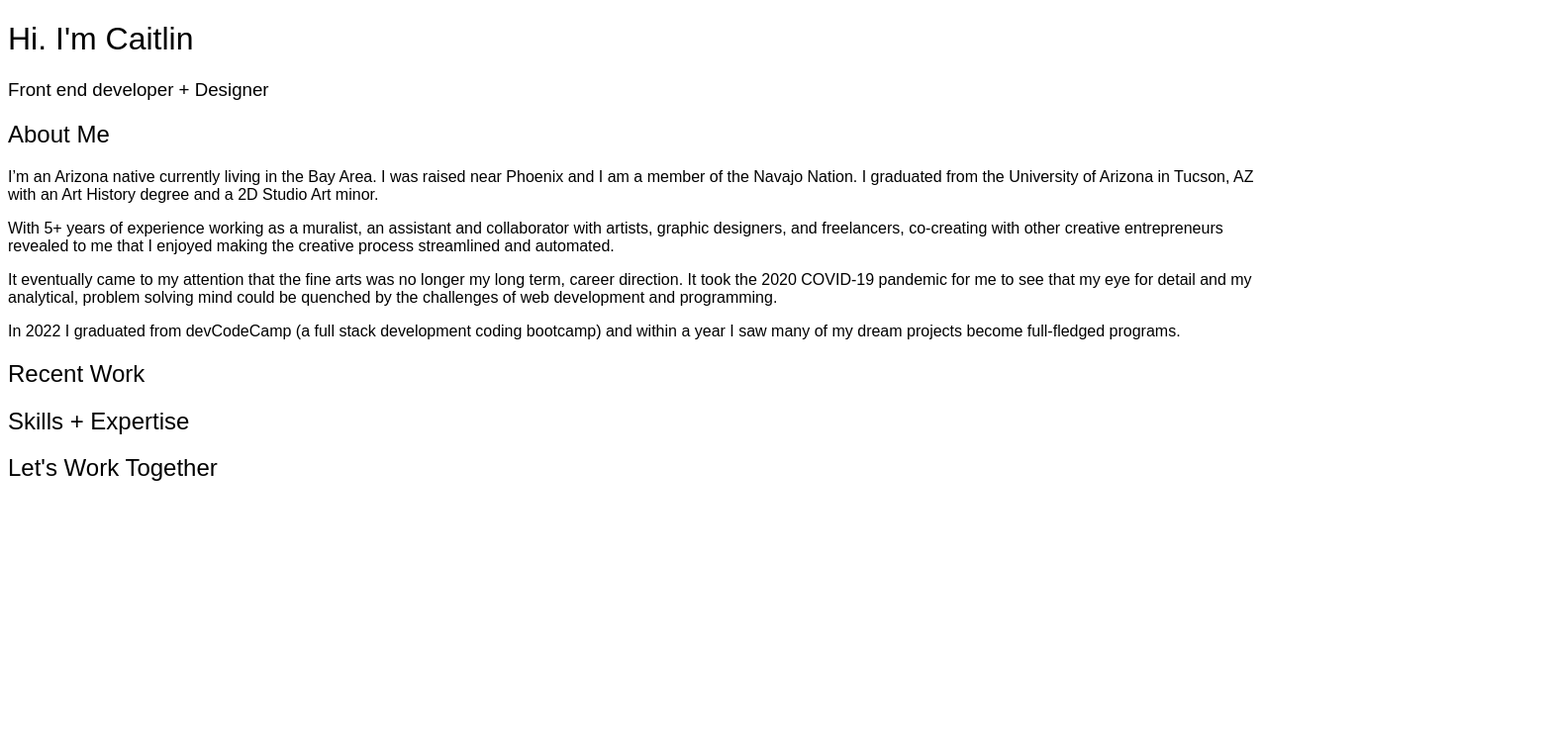
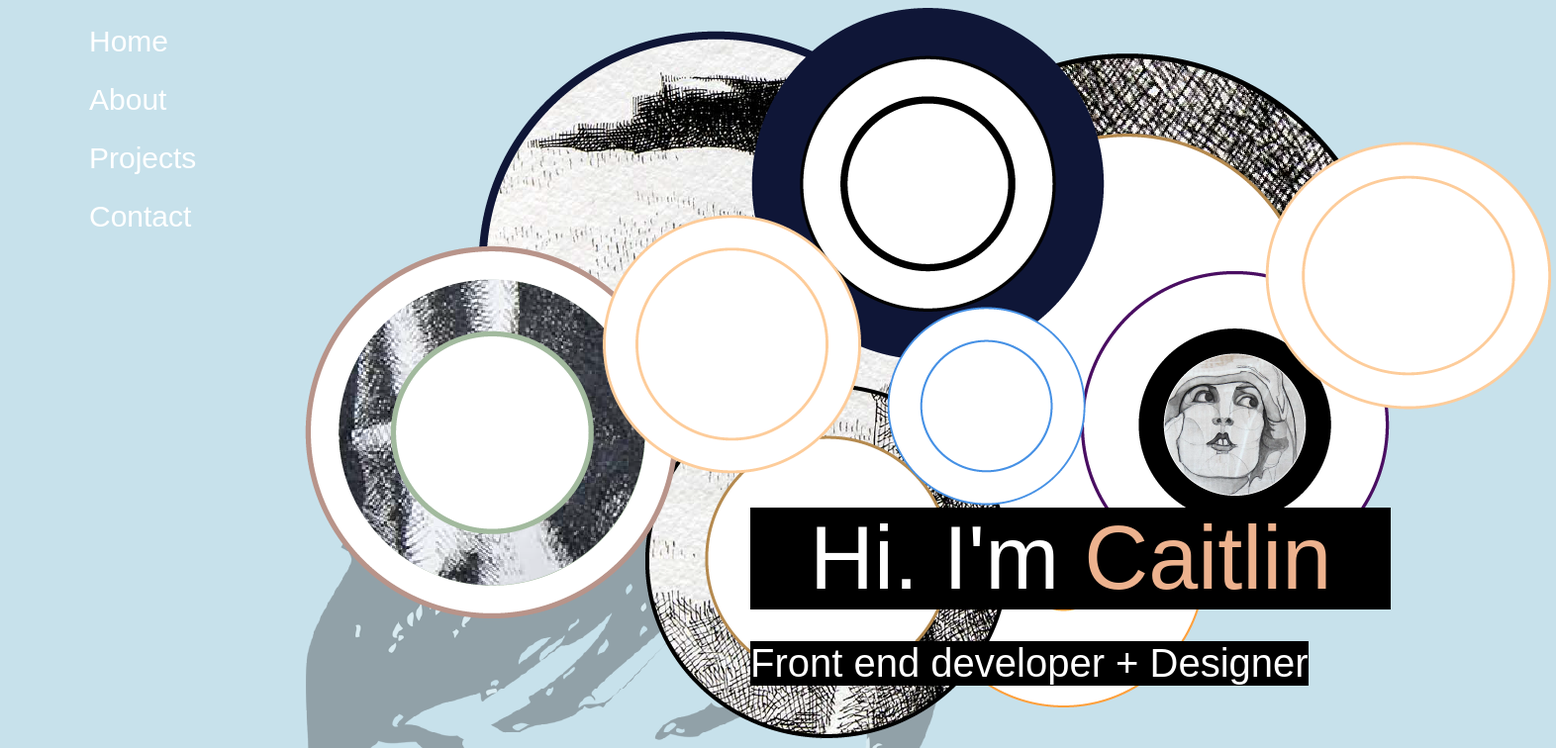
Before and after one commit to caitevanish/caitevanish.github.io, a plain HTML site: page index.html in a window 1280 px wide. Shown: the top 756 px of the page at 99% size, 1572 px wide, since content can reach past the window. Drawn offline with Linux system fonts and the light colour scheme.

Commit message:
implemented changes to HTML and CSS

```diff
--- a/index.html
+++ b/index.html
@@ -7,40 +7,74 @@
   </head>
 
   <body>
-    <!---navbar = <a href="#jump_to_topic">Jump to the topic</a> --->
+    <div class="container">
+      <nav id="navbar">
+        <ul>
+          <li><a href="#home-page">Home</a></li>
+          <li><a href="#about-me">About</a></li>
+          <li><a href="#projects">Projects</a></li>
+          <li><a href="#contact">Contact</a></li>
+        </ul>
+      </nav>
 
-    <h1>Hi. I'm Caitlin</h1>
-    <h3>Front end developer + Designer</h3>
-    <h2>About Me</h2>
-    <p>
-      I’m an Arizona native currently living in the Bay Area. I was raised near
-      Phoenix and I am a member of the Navajo Nation. I graduated from the
-      University of Arizona in Tucson, AZ with an Art History degree and a 2D
-      Studio Art minor.
-    </p>
-    <p>
-      With 5+ years of experience working as a muralist, an assistant and
-      collaborator with artists, graphic designers, and freelancers, co-creating
-      with other creative entrepreneurs revealed to me that I enjoyed making the
-      creative process streamlined and automated.
-    </p>
-    <p>
-      It eventually came to my attention that the ﬁne arts was no longer my long
-      term, career direction. It took the 2020 COVID-19 pandemic for me to see
-      that my eye for detail and my analytical, problem solving mind could be
-      quenched by the challenges of web development and programming.
-    </p>
-    <p>
-      In 2022 I graduated from devCodeCamp (a full stack development coding
-      bootcamp) and within a year I saw many of my dream projects become
-      full-ﬂedged programs.
-    </p>
+      <div id="home-page">
+        <div id="main-image">
+          <img
+            src="imgs/home-circles.png"
+            alt="Circles within circles in the shape of a cloud"
+            class="responsive"
+          />
+        </div>
+        <!-- <ul id="navigation">
+        <li><a href="Hi. I'm Caitlin" class="off">Home</a></li>
+        <li><a href="#">About</a></li>
+        <li><a href="#">projects</a></li>
+        <li><a href="#">Contact</a></li>
+      </ul> -->
 
-    <h2>Recent Work</h2>
+        <h1 class="box">Hi. I'm <a class="color-em">Caitlin</a></h1>
+        <h3 class="box">Front end developer + Designer</h3>
+      </div>
 
-    <h2>Skills + Expertise</h2>
+      <div id="about-me">
+        <h2 class="box">About Me</h2>
+        <p id="intro">
+          <strong
+            >I’m an Arizona native currently living in the Bay Area. I was
+            raised near Phoenix and I am a member of the Navajo Nation. I
+            graduated from the University of Arizona in Tucson, AZ with an Art
+            History degree and a 2D Studio Art minor.</strong
+          >
+          <br />
+          With 5+ years of experience working as a muralist, an assistant and
+          collaborator with artists, graphic designers, and freelancers,
+          co-creating with other creative entrepreneurs revealed to me that I
+          enjoyed making the creative process streamlined and automated.
+          <br />
+          It eventually came to my attention that the ﬁne arts was no longer my
+          long term career direction. It took the 2020 COVID-19 pandemic for me
+          to see that my eye for detail and my analytical, problem solving mind
+          could be quenched by the challenges of web development and
+          programming.
+          <br />
+          In 2022 I graduated from devCodeCamp (a full stack development coding
+          bootcamp) and within a year I saw many of my dream projects become
+          full-ﬂedged programs.
+        </p>
+      </div>
 
-    <h2>Let's Work Together</h2>
+      <div id="projects">
+        <h2 class="box">Recent Work</h2>
+      </div>
+
+      <!-- <div id="skills">
+        <h2 class="box">Skills + Expertise</h2>
+      </div> -->
+
+      <div id="contact">
+        <h2 class="box">Let's Work Together</h2>
+      </div>
+      <footer></footer>
+    </div>
   </body>
-  <footer></footer>
 </html>
--- a/style.css
+++ b/style.css
@@ -11,16 +11,131 @@
   src: url("https://use.typekit.net/kas3iif.css");
 }
 
+body {
+  font-size: 80%;
+  font-family: open-sans, sans-serif;
+  letter-spacing: auto;
+  background-image: url("imgs/home-temp-head.png");
+  background-repeat: no-repeat;
+  background-position-x: 309px;
+  background-position-y: 476px;
+
+  /* width: 100%;
+  height: auto; */
+  background-color: #c7e1eb;
+}
+
+.container {
+  width: 100%;
+  margin: auto 300px auto 300px;
+
+  /* border-color: red;
+  border-width: 50px; */
+}
+
+#home-page {
+  /* max-width: 1920px; */
+  margin: auto;
+
+  /* margin-top: 50px;
+  margin-left: 300px;
+  margin-right: auto;
+  margin-bottom: 200px; */
+  position: relative;
+}
+
+#about-me {
+  width: 100%;
+  margin-top: 400px;
+  /* margin-left: 900px;
+  margin-right: 300px; */
+  margin-bottom: auto;
+}
+
+#main-image {
+  background-position-x: 330px;
+  background-position-y: 150px;
+}
+/*
+.responsive {
+  width: 100%;
+  height: auto;
+} */
+
+/*Nav Bar*/
+
+#navbar {
+  position: fixed;
+  top: 0;
+  left: 50px;
+}
+#navbar a:hover {
+  color: #edb28e;
+}
+#navbar li {
+  list-style-type: none;
+  margin-top: 25px;
+}
+#navbar a {
+  color: white;
+  text-decoration: none;
+  font-size: 30px;
+}
+
+/*headers*/
+
 h1,
 h2,
 h3 {
-  font-family: brandon-grotesque, sans-serif;
+  font-family: "brandon-grotesque", regular, sans-serif;
   font-weight: 500;
   font-style: normal;
+}
+
+h1.box {
+  /* max-width: 712px; */
+  padding-left: 60px;
+  padding-right: 60px;
+  text-align: center;
+  font-size: 90px;
+  color: white;
+  background-color: black;
+  position: absolute;
+  left: 450px;
+  top: 445px;
+}
+
+h2.box {
+  max-width: 451px;
+  text-align: center;
+  font-size: 60px;
+  color: #edb28e;
+  background-color: black;
+}
+
+h3.box {
+  max-width: 600px;
+  text-align: center;
+  font-size: 40px;
+  color: white;
+  background-color: black;
+  position: absolute;
+  left: 450px;
+  top: 600px;
+}
+
+.color-em {
+  color: #edb28e;
 }
 
 p {
   font-family: open-sans, sans-serif;
   font-weight: 400;
+  font-size: 25px;
   font-style: normal;
 }
+
+/* About me */
+#p.intro: {
+  padding: 50%;
+}
```
